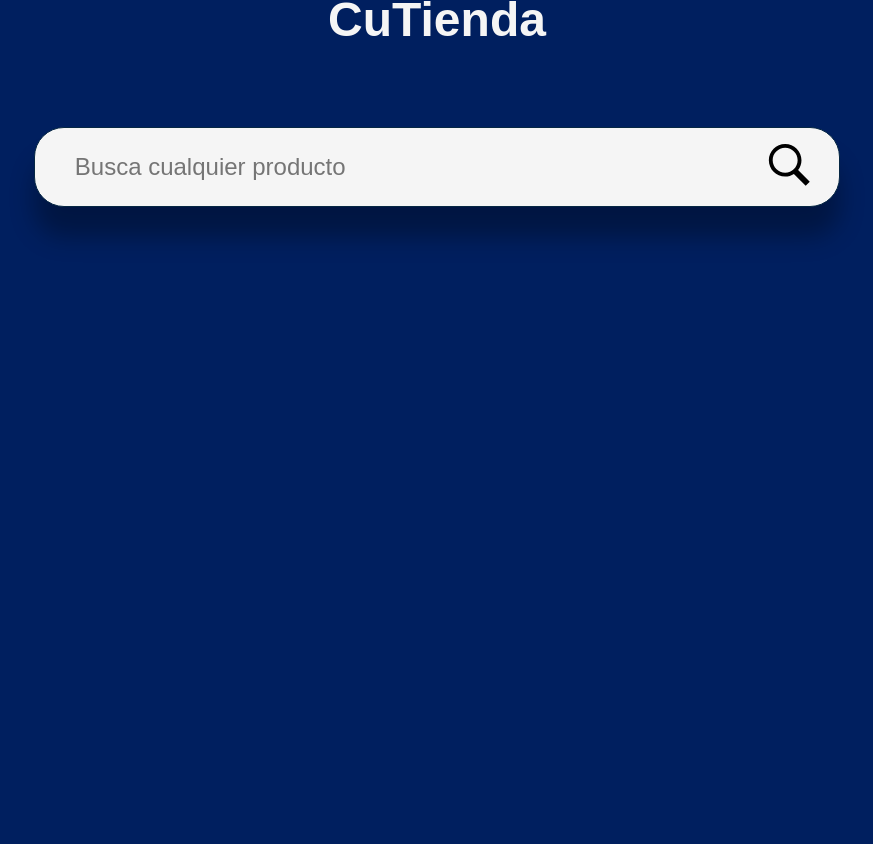
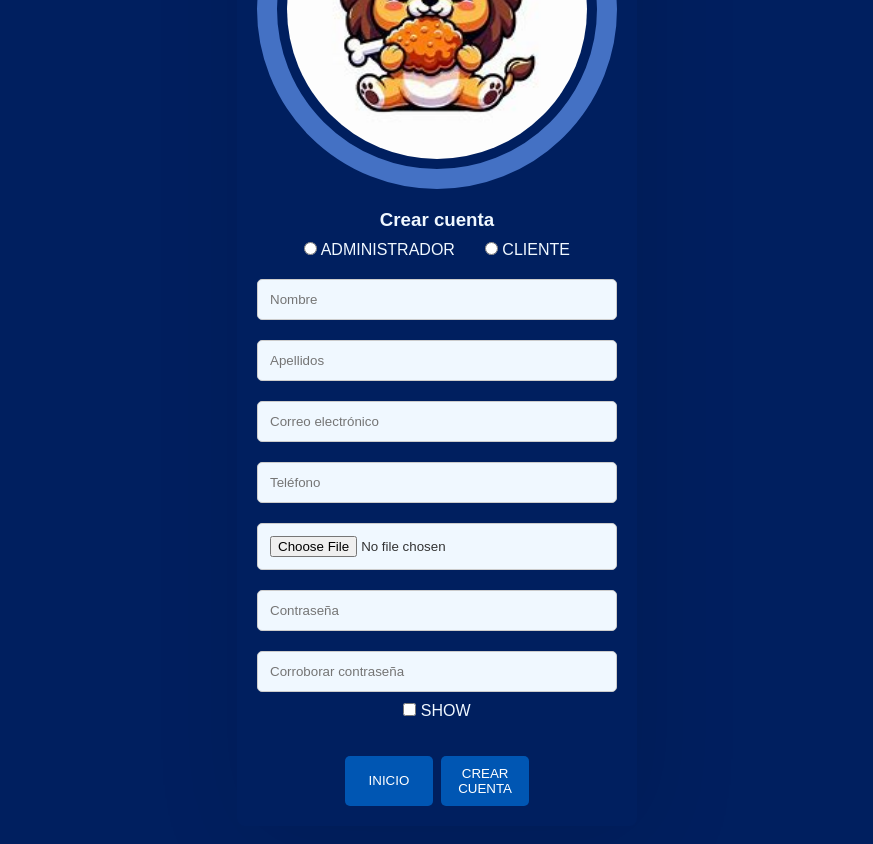
Before and after one commit to MauSeptim/CuTienda, a Vue app in the folder frontend/cutienda-front/: page / in a window 1280 px wide. Shown: the part 400-1244 px from the top of the page, without its empty margins (203-1076 px from the left). Before the commit the page ends 800 px from the top, so only its background shows below. Built offline with nearby package versions, Linux system fonts and the light colour scheme.

Commit message:
Pagina crear cuenta hecha

```diff
--- a/frontend/cutienda-front/package.json
+++ b/frontend/cutienda-front/package.json
@@ -10,7 +10,9 @@
   },
   "dependencies": {
     "axios": "^1.7.7",
-    "vue": "^3.5.12"
+    "sweetalert2": "^11.14.4",
+    "vue": "^3.5.12",
+    "vue-router": "^4.4.5"
   },
   "devDependencies": {
     "@vitejs/plugin-vue": "^5.1.4",
--- a/frontend/cutienda-front/src/App.vue
+++ b/frontend/cutienda-front/src/App.vue
@@ -1,98 +1,12 @@
 <script setup>
-import {ref} from 'vue'
-import CuadroProducto from './components/CuadroProducto.vue';
-import CutiendaLeon from './components/icons/CutiendaLeon.vue';
-import BarraBusqueda from './components/BarraBusqueda.vue';
-import boton from './components/boton.vue';
-import axios from 'axios';
 
-let productos = ref([]);
-
-// Función para buscar productos en la API
-const buscarProductos = async (query) => {
-  try {
-    const response = await axios.get(`http://localhost:8076/cutienda/producto/${query}/nombre`);
-    productos.value = response.data;  // Actualiza la lista de productos
-  } catch (error) {
-    alert('No se pudo obtener todos los productos');
-    console.error(error);
-  }
-};
-
+import PaginaCrearCuenta from './components/views/PaginaCrearCuenta.vue';
+import PaginaProductos from './components/views/PaginaProductos.vue';
 </script>
 
 <template>
-
-    <nav class="navbar-imagen">
-      <CutiendaLeon/>
-      <h1>CuTienda</h1>
-    </nav>
-    <div class="botones-superiores" id="botones-superiores">
-      <boton :texto="'Notificaciones'"/>
-      <boton :texto="'Perfil'"/>
-    </div>
-
-    <BarraBusqueda class="barra" @buscar-productos="buscarProductos"/>
-
-    <div class="producto-container">
-
-      <CuadroProducto v-for="producto in productos"
-                      :key="producto.id"
-                      :producto="producto"
-                      class="iter-cuadro"/>
-    </div>
+  <PaginaCrearCuenta/>
 </template>
 
 <style >
-* {
-  padding: 0;
-  margin: 0;
-}
-
-body {
-  background-color: #001F5F;
-}
-
-.producto-container {
-  display: flex;
-  flex-direction: column;
-  align-items: center;
-  justify-content: center
-}
-
-.navbar-imagen {
-  display: flex;
-  flex-flow: column ;
-  position: relative;
-  align-items: center;
-}
-.navbar-imagen img {
-  width: 20vw;
-  height: 41vh;
-}
-.navbar-imagen h1 {
-  margin-top: 5vh;
-  font-size: 3rem;
-  color: #f5f5f5;
-}
-
-.barra {
-  margin: auto;
-  position: relative;
-  margin-top: 10vh;
-}
-
-.botones-superiores {
-  position: absolute;
-  top: 0;      /* Alínea al borde superior */
-  right: 0;    /* Alínea al borde derecho */
-  display: flex;
-  gap: 10px;   /* Espacio entre los botones */
-  margin: 20px; /* Margen para separarlos un poco del borde */
-
-}
-
-.iter-cuadro {
-  margin-bottom: -38vh;
-}
 </style>
--- /dev/null
+++ b/frontend/cutienda-front/src/components/views/PaginaCrearCuenta.vue
@@ -0,0 +1,160 @@
+<template>
+  <div class="container">
+    <CutiendaLeon class="logo2" />
+    <h3 >Crear cuenta</h3>
+    <div class="radio-group">
+      <label>
+        <input type="radio" name="tipo" value="admin" v-model="userType" /> ADMINISTRADOR
+      </label>
+      <label>
+        <input type="radio" name="tipo" value="client" v-model="userType" /> CLIENTE
+      </label>
+    </div>
+    <input type="text" v-model="nombre" placeholder="Nombre" class="input-field" />
+    <input type="text" v-model="apellidos" placeholder="Apellidos" class="input-field" />
+    <input type="email" v-model="correoElectronico" placeholder="Correo electrónico" class="input-field" />
+    <input type="tel" v-model="telefono" placeholder="Teléfono" class="input-field" />
+    <input type="file" @change="onFileChange" accept="image/*" class="file-input" />
+    <input type="password" v-model="contraseña" placeholder="Contraseña" class="input-field" id="password" />
+    <input type="password" v-model="confirmPassword" placeholder="Corroborar contraseña" class="input-field" id="confirm-password" />
+    <label>
+      <input type="checkbox" @click="togglePassword" /> SHOW
+    </label>
+    <div class="bottom-buttons">
+      <button type="button" @click="goToLogin" class="button">INICIO</button>
+      <button type="button" @click.prevent="submitForm" class="button">CREAR CUENTA</button>
+    </div>
+  </div>
+</template>
+
+<script>
+import Swal from 'sweetalert2';
+import CutiendaLeon from '../icons/CutiendaLeon.vue';
+
+export default {
+  components: {
+    CutiendaLeon
+  },
+  data() {
+    return {
+      userType: '',
+      nombre: '',
+      apellidos: '',
+      correoElectronico: '',
+      telefono: '',
+      foto: null,
+      contraseña: '',
+      confirmPassword: '',
+    };
+  },
+  methods: {
+    onFileChange(event) {
+      const file = event.target.files[0];
+      if (!file) {
+        alert('Por favor, selecciona un archivo.');
+        return;
+      }
+      const fileType = file.type;
+      if (!fileType.startsWith('image/')) {
+        alert('Formato no válido. Por favor, sube una imagen.');
+      } else {
+        this.foto = file;
+      }
+    },
+    togglePassword() {
+      const passwordField = document.getElementById('password');
+      const confirmPasswordField = document.getElementById('confirm-password');
+      const type = passwordField.type === 'password' ? 'text' : 'password';
+      passwordField.type = type;
+      confirmPasswordField.type = type;
+    },
+    goToLogin() {
+      this.$router.push('/cutienda/login');
+    },
+    submitForm() {
+      if (this.contraseña !== this.confirmPassword) {
+        this.showAlert('Error de registro', 'Las contraseñas no coinciden', 'error');
+        return;
+      }
+
+      // Aquí puedes agregar el código para enviar el formulario
+      this.showAlert('Registro exitoso', 'Cuenta creada correctamente', 'success');
+    },
+    showAlert(title, text, icon) {
+      Swal.fire({
+        title: title,
+        text: text,
+        icon: icon,
+        confirmButtonText: 'Aceptar'
+      });
+    }
+  }
+};
+</script>
+
+<style scoped>
+.container {
+  margin-top: 15%;
+  flex-direction: column;
+  text-align: center;
+  width: 90%;
+  max-width: 400px;
+  padding: 20px;
+  border-radius: 8px;
+  box-shadow: 10px 10px 100px rgba(0, 0, 0, 0.1);
+  color: #f0f8ff;
+}
+
+.logo2 {
+  width: 100%;
+  padding: 10px;
+  margin-bottom: 20px; /* Espacio adicional debajo del logo */
+}
+
+.radio-group {
+  display: flex;
+  justify-content: center; /* Centra los botones de radio */
+  margin: 10px 0; /* Espaciado vertical */
+}
+
+.radio-group label {
+  margin: 0 15px; /* Espaciado entre los labels */
+}
+
+.input-field, .file-input {
+  background-color: #f0f8ff; /* Color de fondo claro */
+  border: 1px solid #ccc; /* Borde más visible */
+  border-radius: 5px; /* Bordes redondeados */
+  color: #333; /* Color del texto */
+  padding: 12px; /* Espaciado interior */
+  margin: 10px 0; /* Espaciado entre inputs */
+  width: 100%; /* 100% de ancho */
+  transition: border-color 0.3s ease; /* Transición suave para el borde */
+}
+
+.input-field:focus {
+  border-color: #0056b3; /* Color del borde en foco */
+  outline: none; /* Sin borde de enfoque */
+}
+
+.bottom-buttons {
+  display: flex;
+  justify-content: space-between;
+  margin-top: 10%;
+}
+
+.button {
+  width: 48%;
+  padding: 10px; /* Ajustar el padding para mejorar la apariencia */
+  border: none; /* Sin borde */
+  border-radius: 5px; /* Bordes redondeados */
+  background-color: #0056b3; /* Color de fondo */
+  color: white; /* Color del texto */
+  cursor: pointer; /* Cambiar el cursor al pasar sobre el botón */
+  transition: background-color 0.3s ease; /* Transición suave para el fondo */
+}
+
+.button:hover {
+  background-color: #004494; /* Color más oscuro al pasar el mouse */
+}
+</style>
--- /dev/null
+++ b/frontend/cutienda-front/src/components/views/PaginaProductos.vue
@@ -0,0 +1,99 @@
+<script setup>
+import {ref} from 'vue'
+//import CuadroProducto from './ /components/CuadroProducto.vue';
+import CutiendaLeon from '../icons/CutiendaLeon.vue';
+import BarraBusqueda from '../BarraBusqueda.vue';
+import boton from '../Boton.vue';
+import axios from 'axios';
+import CuadroProducto from '../CuadroProducto.vue';
+
+let productos = ref([]);
+
+// Función para buscar productos en la API
+const buscarProductos = async (query) => {
+  try {
+    const response = await axios.get(`http://localhost:8076/cutienda/producto/${query}/nombre`);
+    productos.value = response.data;  // Actualiza la lista de productos
+  } catch (error) {
+    alert('No se pudo obtener todos los productos');
+    console.error(error);
+  }
+};
+
+</script>
+
+<template>
+
+    <nav class="navbar-imagen">
+      <CutiendaLeon/>
+      <h1>CuTienda</h1>
+    </nav>
+    <div class="botones-superiores" id="botones-superiores">
+      <boton :texto="'Notificaciones'"/>
+      <boton :texto="'Perfil'"/>
+    </div>
+
+    <BarraBusqueda class="barra" @buscar-productos="buscarProductos"/>
+
+    <div class="producto-container">
+
+      <CuadroProducto v-for="producto in productos"
+                      :key="producto.id"
+                      :producto="producto"
+                      class="iter-cuadro"/>
+    </div>
+</template>
+
+<style >
+* {
+  padding: 0;
+  margin: 0;
+}
+
+body {
+  background-color: #001F5F;
+}
+
+.producto-container {
+  display: flex;
+  flex-direction: column;
+  align-items: center;
+  justify-content: center
+}
+
+.navbar-imagen {
+  display: flex;
+  flex-flow: column ;
+  position: relative;
+  align-items: center;
+}
+.navbar-imagen img {
+  width: 20vw;
+  height: 41vh;
+}
+.navbar-imagen h1 {
+  margin-top: 5vh;
+  font-size: 3rem;
+  color: #f5f5f5;
+}
+
+.barra {
+  margin: auto;
+  position: relative;
+  margin-top: 10vh;
+}
+
+.botones-superiores {
+  position: absolute;
+  top: 0;      /* Alínea al borde superior */
+  right: 0;    /* Alínea al borde derecho */
+  display: flex;
+  gap: 10px;   /* Espacio entre los botones */
+  margin: 20px; /* Margen para separarlos un poco del borde */
+
+}
+
+.iter-cuadro {
+  margin-bottom: -38vh;
+}
+</style>
```
Also changed, not shown: 1 other file (tests, documents, lock files or other folders).
